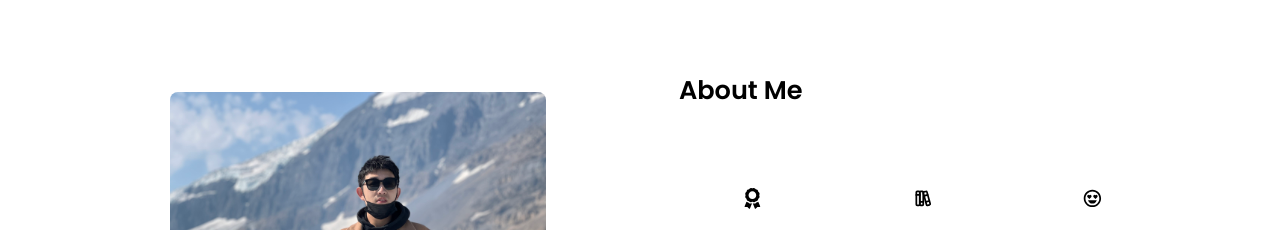
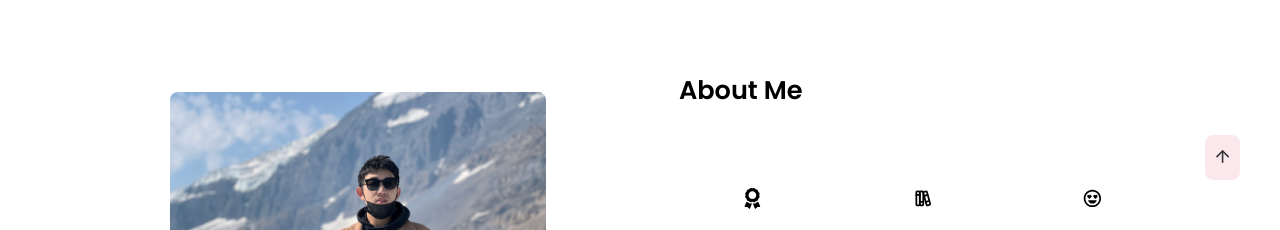
Before and after one commit to Leo-GeZhao/Portfolio-website, a React (Create React App) app: page / in a window 1280 px wide. Shown: the part 780-1010 px from the top of the page. Built offline with nearby package versions, Linux system fonts and the light colour scheme.

Commit message:
add scrollup

```diff
--- a/src/App.jsx
+++ b/src/App.jsx
@@ -5,11 +5,12 @@ import Skills from './sections/skills/Skills'
 import Portfolio from './sections/portfolio/Portfolio'
 import Contact from './sections/contact/Contact'
 import Footer from './sections/footer/Footer'
-
+import Scrollup from './sections/scrollup/Scrollup'
 
 
 const App = () => {
   return (
+  <>
     <main>
         <Navbar/>
         <Header />
@@ -19,6 +20,8 @@ const App = () => {
         <Contact />
         <Footer />
     </main>
+    <Scrollup/>
+  </>
   )
 }
 
--- a/src/index.css
+++ b/src/index.css
@@ -133,10 +133,6 @@ img {
     border-color: white;
 }
 
-/* .btn.primary{
-    background-color: lightblue;
-    columns: white;
-} */
 
 .btn.primary:hover{
     background-color: transparent;
--- /dev/null
+++ b/src/sections/scrollup/Scrollup.jsx
@@ -0,0 +1,18 @@
+/* eslint-disable jsx-a11y/anchor-is-valid */
+import {FiArrowUp} from 'react-icons/fi'
+import './scrollup.css'
+const scrollup = () => {
+    window.addEventListener('scroll',function(){
+        const scrollUp = document.querySelector('.scrollup');
+        if(this.scrollY >= 500) scrollUp.classList.add('show-scroll');
+        else scrollUp.classList.remove('show-scroll')
+
+    })
+  return (
+    <a href="#" className="scrollup">
+        <FiArrowUp className='scrollup__icon'/>
+    </a>
+  )
+}
+
+export default scrollup
--- /dev/null
+++ b/src/sections/scrollup/scrollup.css
@@ -0,0 +1,26 @@
+.scrollup {
+    position: fixed;
+    right: 2.5rem;
+    bottom: -20%;
+    background-color: #fbe3e8;
+    opacity: 0.8;
+    padding: 0.8rem 0.5rem 0.4rem;
+    border-radius: 0.5rem;
+    z-index: 9;
+}
+
+.scrollup:hover{
+    background-color: transparent;
+    color:#5cbdb9 ;
+    transform: translateY(-0.5rem);
+    transition: var(--transition);
+}
+
+.scrollup__icon{
+    font-size: 1.2rem;
+    font-weight: 600;
+}
+
+.show-scroll{
+    bottom:3rem
+}
```
